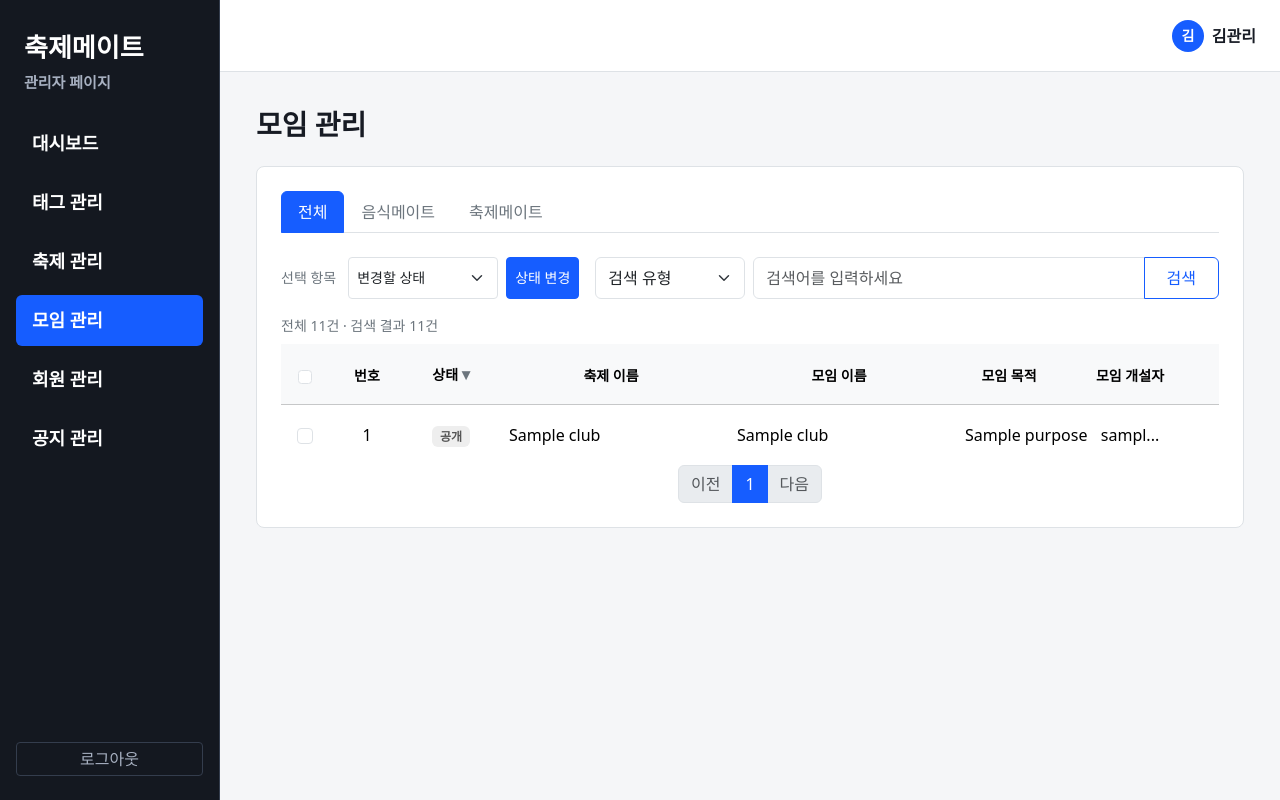
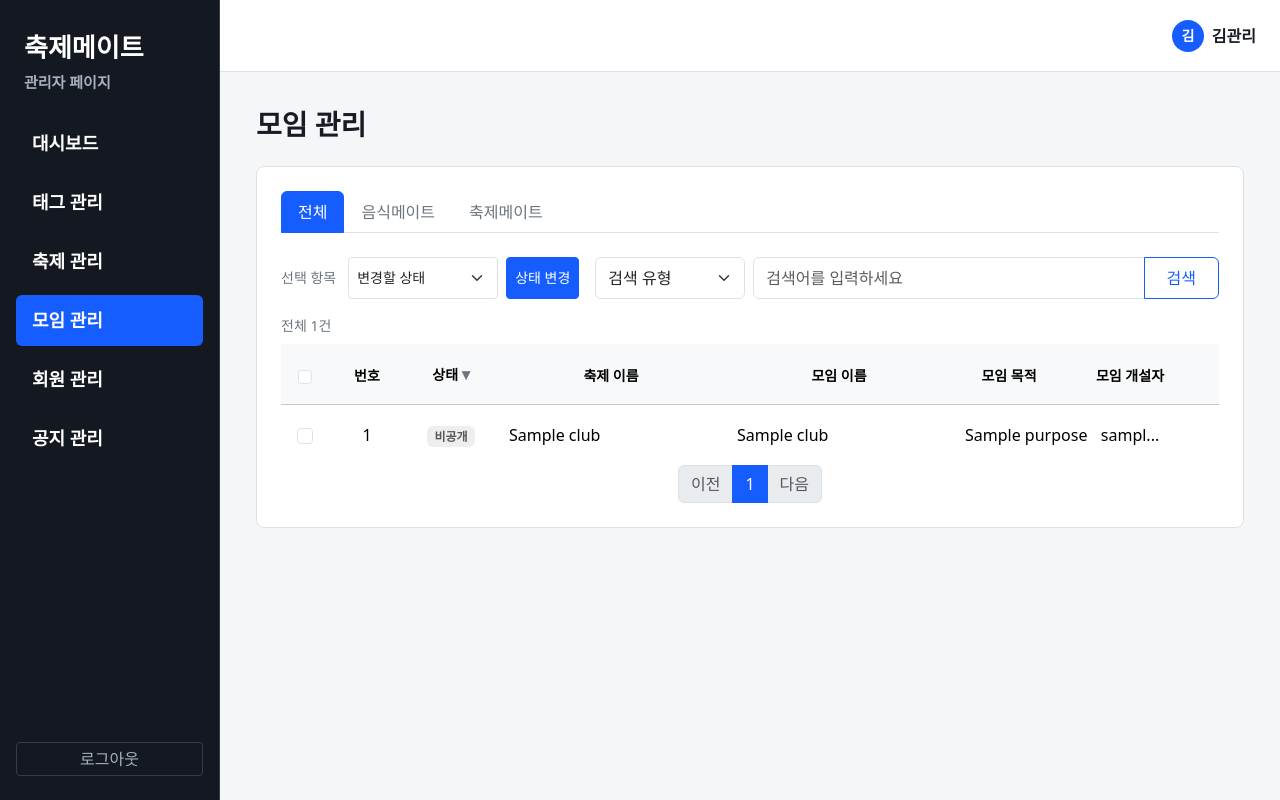
Before and after one commit to 1teamkosta/Sprint2, a Spring app: template src/main/resources/templates/club/clubs.html in a window 1280 px wide. Run offline with Thymeleaf, Linux system fonts and the light colour scheme; the template is opened without the code that fills it: most values are stand-ins (such as "Sample title", 1, 10 or a date in 2020); data that the repository does not hold is empty; some libraries are stand-ins or nearby versions.

Commit message:
[Fix] 다중 상태변경 오류수정, 컨트롤러 전체 건수 타임리프 적용

```diff
--- a/src/main/resources/templates/club/clubs.html
+++ b/src/main/resources/templates/club/clubs.html
@@ -64,7 +64,7 @@
                             </div>
                         </form>
                     </div>
-                    <p class="small text-secondary mb-2" id="club-result-count" role="status">전체 11건 · 검색 결과 11건</p>
+                    <p class="small text-secondary mb-2" id="club-result-count" role="status">전체 <span th:text="${totalCount}">11</span>건</p>
                     <div class="table-responsive">
                         <table class="table table-hover align-middle club-table mb-0">
                             <caption class="visually-hidden">모임 관리 예시 목록, 페이지당 10개</caption>
@@ -107,7 +107,7 @@
                                 <tr data-club-type="festival" data-status="visible" th:each="club : ${clubs}">
                                     <td class="list-selection-column"><input class="form-check-input list-selection-input" type="checkbox" name="clubIds" value="1" aria-label="모임 1번 선택"></td>
                                     <td data-field="clubId" th:text="${club.clubNumber}">1</td>
-                                    <td><span class="badge club-status-visible"  th:classappend="${club.status == 1 ? 'club-status-visible' : 'club-status-hidden'}" th:text="${club.status == 0 ? '비공개' : '공개'}">공개</span></td>
+                                    <td><span class="badge"  th:classappend="${club.status == 1 ? 'club-status-visible' : 'club-status-hidden'}" th:text="${club.status == 1 ? '공개' : '비공개'}">공개</span></td>
                                     <td class="club-festival text-start" data-field="festivalName"><a class="list-detail-link" th:href="@{/admin/festivalView(id=${club.festivalNumber})}" th:text="${club.festivalName}">부산 락 페스티벌</a></td>
                                     <td class="club-title fw-medium text-start" data-field="clubName"><a class="list-detail-link" th:href="@{/admin/clubDetailView/{clubNumber}(clubNumber=${club.clubNumber})}" th:text="${club.clubName}">처음 가는 락페 함께 즐겨요</a></td>
                                     <td class="club-purpose" data-field="purpose" th:text="${club.purpose}">축제메이트</td>
```
